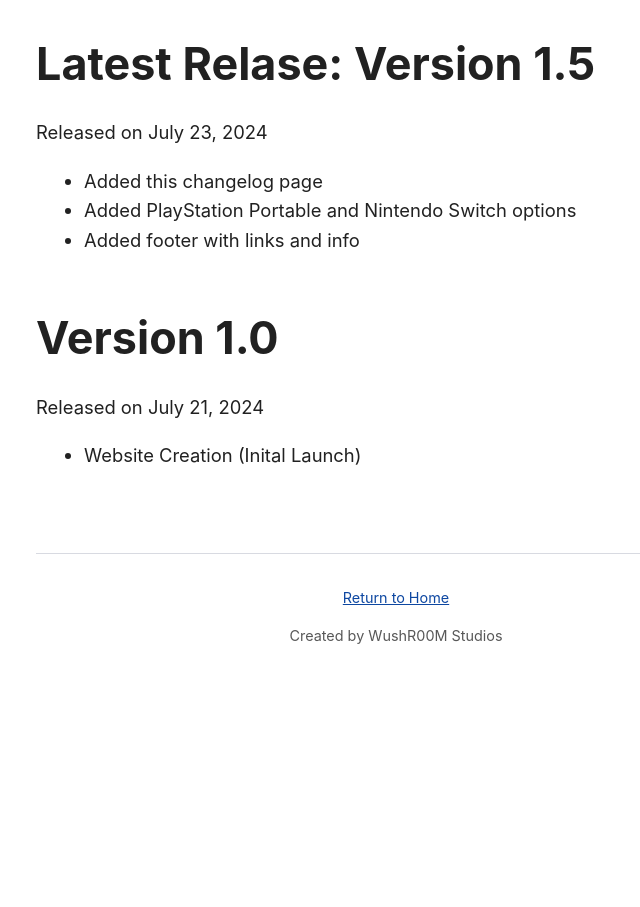
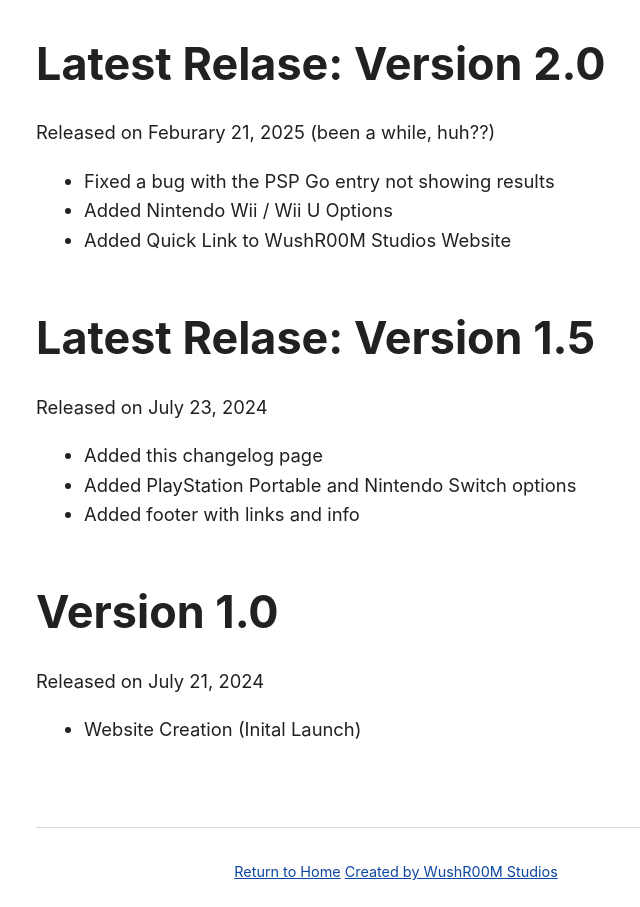
Before and after one commit to WushR00M/IsMyDeviceModdable, a plain HTML site: page changelog.html in a window 1280 px wide. Shown: the whole page, without its empty margins (244-884 px from the left). Before the commit the page ends 800 px from the top, so only its background shows below. Drawn offline with Linux system fonts and the light colour scheme.

Commit message:
Update changelog.html

```diff
--- a/changelog.html
+++ b/changelog.html
@@ -522,7 +522,21 @@ pre code {
 </style>
 </head>
 <body>
-
+  <div id="home">
+    <h1>Latest Relase: Version 2.0</h1>
+	<p>Released on Feburary 21, 2025 (been a while, huh??)</p>
+	<ul>
+		<li>
+			Fixed a bug with the PSP Go entry not showing results
+		</li>
+		<li>
+			Added Nintendo Wii / Wii U Options
+		</li>
+		<li>
+			Added Quick Link to WushR00M Studios Website
+		</li>
+	</ul>
+  </div>
   <div id="home">
     <h1>Latest Relase: Version 1.5</h1>
 	<p>Released on July 23, 2024</p>
@@ -550,7 +564,7 @@ pre code {
 
 	<footer>
 		<a href="./index.html">Return to Home</a>
-		<p>Created by WushR00M Studios</p>
+		<a href="https://www.wushroomstudios.com">Created by WushR00M Studios</a>
 	</footer>
 </body>
 </html>
```
